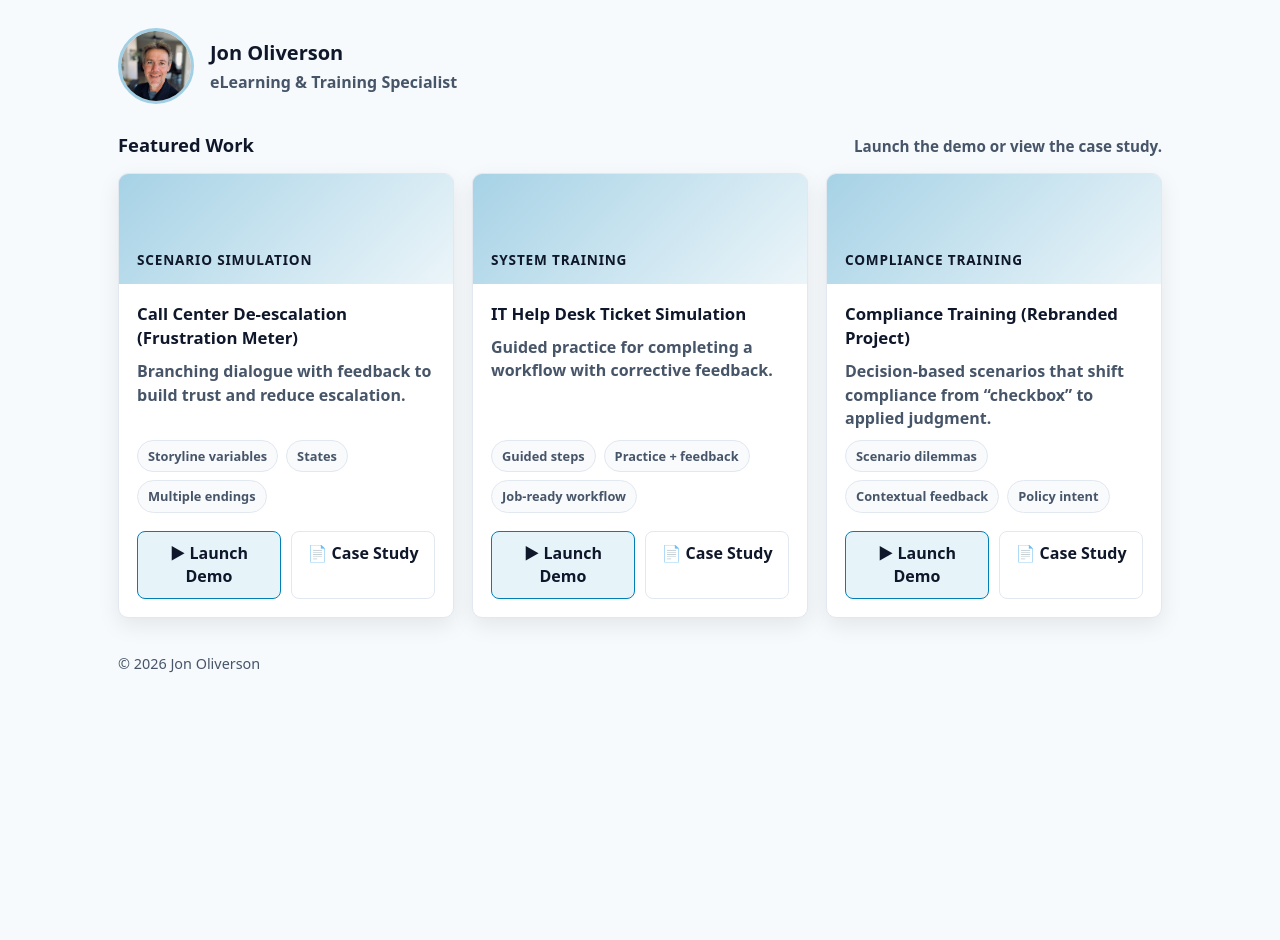
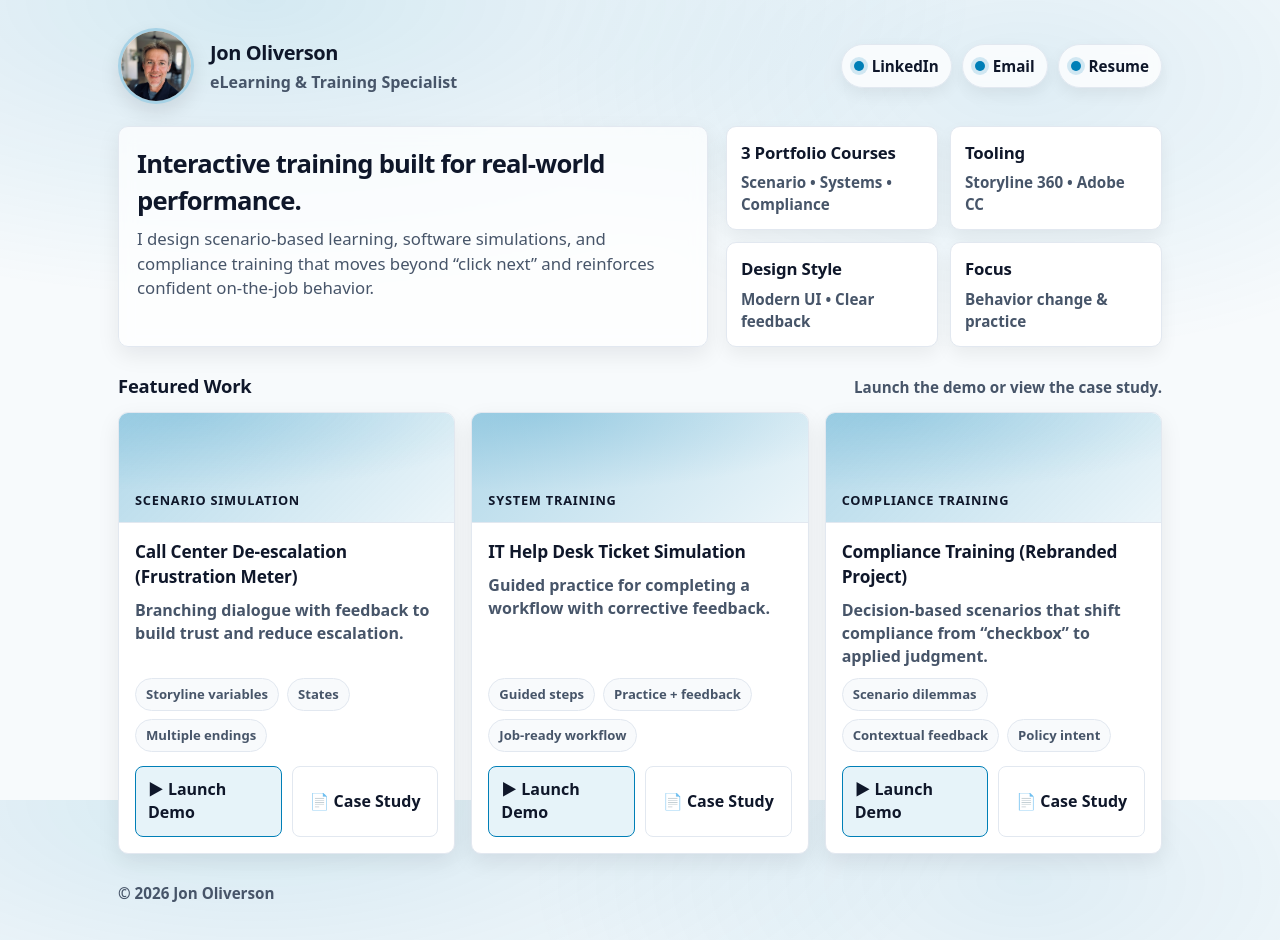
Before and after one commit to jonoliverson/jonoliverson.github.io, a plain HTML site: page index.html in a window 1280 px wide. Before the commit the page ends 800 px from the top, so only its background shows below. Drawn offline with Linux system fonts and the light colour scheme.

Commit message:
Update index.html

```diff
--- a/index.html
+++ b/index.html
@@ -4,6 +4,7 @@
   <meta charset="utf-8" />
   <meta name="viewport" content="width=device-width, initial-scale=1" />
   <title>Jon Oliverson | eLearning & Training Specialist</title>
+  <meta name="description" content="Portfolio of interactive eLearning and training projects (Storyline 360)." />
 
   <style>
     :root{
@@ -14,237 +15,353 @@
       --muted:#475569;
       --border:#e2e8f0;
       --shadow: 0 8px 22px rgba(2, 6, 23, .08);
-  --radius:10px;
-  --max:1080px;
+      --radius: 10px;
+      --max: 1080px;
     }
 
     *{ box-sizing:border-box; }
-
+    html, body{ height:100%; }
     body{
       margin:0;
-  font-family: ui-sans-serif, system-ui, -apple-system, Segoe UI, Roboto;
+      font-family: ui-sans-serif, system-ui, -apple-system, Segoe UI, Roboto, Helvetica, Arial, "Apple Color Emoji", "Segoe UI Emoji";
       color:var(--text);
-  background:var(--bg);
+      background:
+        radial-gradient(1200px 500px at 20% 0%, rgba(0,127,183,.14), transparent 60%),
+        radial-gradient(900px 500px at 80% 10%, rgba(0,127,183,.10), transparent 55%),
+        var(--bg);
       line-height:1.45;
     }
 
-a{ text-decoration:none; color:inherit; }
-
-.wrap{
-  max-width:var(--max);
-  margin:0 auto;
-  padding:28px 18px 56px;
-}
+    a{ color:inherit; text-decoration:none; }
+    .wrap{ max-width:var(--max); margin:0 auto; padding:28px 18px 56px; }
 
     /* Header */
-
     .top{
       display:flex;
+      gap:18px;
+      align-items:center;
       justify-content:space-between;
-  align-items:center;
-  margin-bottom:28px;
+      margin-bottom:22px;
     }
 
     .brand{
       display:flex;
+      gap:16px;
       align-items:center;
-  gap:16px;
+      min-width: 280px;
     }
 
     .headshot{
-  width:76px;
-  height:76px;
+      width:76px; height:76px;
       border-radius:50%;
       border:3px solid rgba(0,127,183,.35);
+      box-shadow: 0 8px 20px rgba(2,6,23,.10);
       object-fit:cover;
+      background:#fff;
     }
 
     .title h1{
       margin:0;
       font-size:1.25rem;
+      letter-spacing:-0.02em;
     }
-
     .title p{
       margin:4px 0 0;
       color:var(--muted);
       font-weight:600;
     }
 
-/* Section */
+    .actions{
+      display:flex;
+      gap:10px;
+      flex-wrap:wrap;
+      justify-content:flex-end;
+    }
 
+    .chip{
+      display:inline-flex;
+      align-items:center;
+      gap:8px;
+      padding:10px 12px;
+      border:1px solid var(--border);
+      background:rgba(255,255,255,.75);
+      backdrop-filter: blur(6px);
+      border-radius:999px;
+      box-shadow: 0 6px 16px rgba(2,6,23,.06);
+      color:var(--muted);
+      font-weight:700;
+      font-size:.95rem;
+    }
+
+    .chip strong{ color:var(--text); }
+    .dot{
+      width:10px; height:10px; border-radius:50%;
+      background:var(--accent);
+      box-shadow: 0 0 0 4px rgba(0,127,183,.16);
+    }
+
+    /* Hero */
+    .hero{
+      display:grid;
+      grid-template-columns: 1.15fr .85fr;
+      gap:18px;
+      align-items:stretch;
+      margin: 18px 0 26px;
+    }
+
+    .heroCard{
+      background:rgba(255,255,255,.72);
+      border:1px solid var(--border);
+      border-radius: var(--radius);
+      box-shadow: var(--shadow);
+      padding:18px 18px;
+      backdrop-filter: blur(8px);
+    }
+
+    .heroCard h2{
+      margin:0 0 8px;
+      font-size:1.6rem;
+      letter-spacing:-0.03em;
+    }
+
+    .heroCard p{
+      margin:0;
+      color:var(--muted);
+      font-size:1.05rem;
+    }
+
+    .stats{
+      display:grid;
+      grid-template-columns: 1fr 1fr;
+      gap:12px;
+      height:100%;
+    }
+
+    .stat{
+      background: var(--card);
+      border:1px solid var(--border);
+      border-radius: var(--radius);
+      padding:14px 14px;
+      box-shadow: 0 8px 18px rgba(2,6,23,.06);
+    }
+    .stat .k{
+      font-weight:900;
+      font-size:1.05rem;
+      letter-spacing:-0.01em;
+    }
+    .stat .v{
+      margin-top:6px;
+      color:var(--muted);
+      font-weight:700;
+      font-size:.95rem;
+    }
+
+    /* Grid */
     .sectionTitle{
       display:flex;
+      align-items:baseline;
       justify-content:space-between;
-  align-items:baseline;
-  margin-bottom:14px;
+      gap:12px;
+      margin: 10px 0 12px;
     }
-
     .sectionTitle h3{
       margin:0;
       font-size:1.15rem;
+      letter-spacing:-0.01em;
     }
-
     .sectionTitle span{
       color:var(--muted);
+      font-weight:700;
       font-size:.95rem;
-  font-weight:600;
     }
-
-/* Grid */
 
     .grid{
       display:grid;
-  grid-template-columns:repeat(3, 1fr);
-  gap:18px;
+      grid-template-columns: repeat(3, minmax(0, 1fr));
+      gap:16px;
     }
 
-/* Card */
-
     .card{
-  background:var(--card);
+      background: var(--card);
       border:1px solid var(--border);
-  border-radius:var(--radius);
-  box-shadow:var(--shadow);
+      border-radius: var(--radius);
+      box-shadow: var(--shadow);
       overflow:hidden;
       display:flex;
       flex-direction:column;
+      min-height: 280px;
     }
 
-/* Gradient Header */
-
+    /* Gradient header + text inside */
     .thumb{
       height:110px;
-  background:linear-gradient(
-    135deg,
-    rgba(0,127,183,.35),
-    rgba(0,127,183,.08)
-  );
+      background:
+        linear-gradient(135deg, rgba(0,127,183,.30), rgba(0,127,183,.08)),
+        radial-gradient(500px 120px at 20% 0%, rgba(0,127,183,.18), transparent 65%),
+        #ffffff;
+      border-bottom:1px solid var(--border);
       position:relative;
     }
 
     .thumbHeader{
       position:absolute;
-  bottom:14px;
-  left:18px;
+      left:16px;
+      bottom:12px;
+      right:16px;
     }
 
     .thumbKicker{
-  font-size:.85rem;
-  font-weight:800;
+      font-size:.80rem;
+      font-weight:900;
       letter-spacing:.06em;
       text-transform:uppercase;
-  color:#0f172a;
+      color:var(--text);
     }
 
-/* Content */
-
-.content{
-  padding:18px;
-  display:flex;
-  flex-direction:column;
-  gap:10px;
-  flex:1;
-}
-
-.content h4{
-  margin:0;
-  font-size:1.05rem;
-}
-
-.content p{
-  margin:0;
-  color:var(--muted);
-  font-weight:600;
-}
+    .content{ padding:16px 16px 14px; flex:1; display:flex; flex-direction:column; gap:10px;}
+    .content h4{ margin:0; font-size:1.08rem; letter-spacing:-0.01em;}
+    .content p{ margin:0; color:var(--muted); font-weight:600; }
 
     .meta{
       display:flex;
+      gap:8px;
       flex-wrap:wrap;
-  gap:8px;
       margin-top:auto;
     }
-
     .pill{
       border:1px solid var(--border);
+      color: var(--muted);
       background:#f8fafc;
       padding:6px 10px;
       border-radius:20px;
-  font-size:.8rem;
-  font-weight:700;
-  color:var(--muted);
+      font-size:.82rem;
+      font-weight:800;
     }
-
-/* Buttons */
 
     .buttons{
       display:flex;
       gap:10px;
-  padding:0 18px 18px;
+      padding: 0 16px 16px;
     }
 
     .btn{
       flex:1;
-  padding:10px 12px;
-  border-radius:8px;
+      display:inline-flex;
+      align-items:center;
+      justify-content:center;
+      gap:8px;
+      padding:11px 12px;
+      border-radius: 8px;
       border:1px solid var(--border);
-  font-weight:800;
-  text-align:center;
       background:#ffffff;
-  transition:background .15s ease, border-color .15s ease;
+      font-weight:900;
+      cursor:pointer;
+      transition: border-color .12s ease, background .12s ease;
+      user-select:none;
     }
 
     .btn:hover{
-  border-color:var(--accent);
-  background:#f1f7fb;
+      border-color: var(--accent);
+      background: #f4f8fb;
     }
 
     .btnPrimary{
-  border-color:var(--accent);
-  background:#e6f3f9;
+      border-color: var(--accent);
+      background: #e6f3f9;
     }
 
     footer{
-  margin-top:36px;
-  color:var(--muted);
-  font-size:.9rem;
+      margin-top:28px;
+      color: var(--muted);
+      font-weight:700;
+      font-size:.95rem;
+      display:flex;
+      justify-content:space-between;
+      gap:12px;
+      flex-wrap:wrap;
     }
+    footer a{ color: var(--accent); font-weight:900; }
 
     /* Responsive */
-
-@media (max-width:940px){
-  .grid{ grid-template-columns:1fr; }
-  .top{ flex-direction:column; gap:18px; align-items:flex-start; }
+    @media (max-width: 940px){
+      .hero{ grid-template-columns: 1fr; }
+      .grid{ grid-template-columns: 1fr; }
+      .top{ flex-direction:column; align-items:flex-start; }
+      .actions{ justify-content:flex-start; }
     }
   </style>
 </head>
 
 <body>
-
   <div class="wrap">
-
+    <!-- Top bar -->
     <div class="top">
       <div class="brand">
-    <img class="headshot" src="assets/joliverson.jpg" alt="Jon Oliverson">
+        <img class="headshot" src="assets/joliverson.jpg" alt="Jon Oliverson" />
         <div class="title">
           <h1>Jon Oliverson</h1>
-      <p>eLearning & Training Specialist</p>
+          <p>eLearning &amp; Training Specialist</p>
+        </div>
+      </div>
+
+      <div class="actions">
+        <!-- Replace these with your real links -->
+        <a class="chip" href="#" aria-label="LinkedIn link">
+          <span class="dot"></span>
+          <strong>LinkedIn</strong>
+        </a>
+        <a class="chip" href="#" aria-label="Email link">
+          <span class="dot"></span>
+          <strong>Email</strong>
+        </a>
+        <a class="chip" href="#" aria-label="Download resume">
+          <span class="dot"></span>
+          <strong>Resume</strong>
+        </a>
+      </div>
+    </div>
+
+    <!-- Hero -->
+    <div class="hero">
+      <div class="heroCard">
+        <h2>Interactive training built for real-world performance.</h2>
+        <p>
+          I design scenario-based learning, software simulations, and compliance training that moves beyond “click next”
+          and reinforces confident on-the-job behavior.
+        </p>
+      </div>
+
+      <div class="stats">
+        <div class="stat">
+          <div class="k">3 Portfolio Courses</div>
+          <div class="v">Scenario • Systems • Compliance</div>
+        </div>
+        <div class="stat">
+          <div class="k">Tooling</div>
+          <div class="v">Storyline 360 • Adobe CC</div>
+        </div>
+        <div class="stat">
+          <div class="k">Design Style</div>
+          <div class="v">Modern UI • Clear feedback</div>
+        </div>
+        <div class="stat">
+          <div class="k">Focus</div>
+          <div class="v">Behavior change &amp; practice</div>
         </div>
       </div>
     </div>
 
+    <!-- Projects -->
     <div class="sectionTitle">
       <h3>Featured Work</h3>
       <span>Launch the demo or view the case study.</span>
     </div>
 
     <div class="grid">
-
-<!-- Call Center -->
+      <!-- 1) Call Center Sim -->
       <div class="card">
         <div class="thumb">
-    <div class="thumbHeader">
-      <div class="thumbKicker">Scenario Simulation</div>
-    </div>
+          <div class="thumbHeader"><div class="thumbKicker">Scenario Simulation</div></div>
         </div>
         <div class="content">
           <h4>Call Center De-escalation (Frustration Meter)</h4>
@@ -256,17 +373,15 @@ footer{
           </div>
         </div>
         <div class="buttons">
-    <a class="btn btnPrimary" href="call-center-sim/story.html" target="_blank">▶ Launch Demo</a>
+          <a class="btn btnPrimary" href="call-center-sim/story.html" target="_blank" rel="noopener noreferrer">▶ Launch Demo</a>
           <a class="btn" href="call-center-sim/case-study.html">📄 Case Study</a>
         </div>
       </div>
 
-<!-- System Training -->
+      <!-- 2) System Training -->
       <div class="card">
         <div class="thumb">
-    <div class="thumbHeader">
-      <div class="thumbKicker">System Training</div>
-    </div>
+          <div class="thumbHeader"><div class="thumbKicker">System Training</div></div>
         </div>
         <div class="content">
           <h4>IT Help Desk Ticket Simulation</h4>
@@ -278,17 +393,15 @@ footer{
           </div>
         </div>
         <div class="buttons">
-    <a class="btn btnPrimary" href="system-training/story.html" target="_blank">▶ Launch Demo</a>
+          <a class="btn btnPrimary" href="system-training/story.html" target="_blank" rel="noopener noreferrer">▶ Launch Demo</a>
           <a class="btn" href="system-training/case-study.html">📄 Case Study</a>
         </div>
       </div>
 
-<!-- Compliance -->
+      <!-- 3) Compliance Training -->
       <div class="card">
         <div class="thumb">
-    <div class="thumbHeader">
-      <div class="thumbKicker">Compliance Training</div>
-    </div>
+          <div class="thumbHeader"><div class="thumbKicker">Compliance Training</div></div>
         </div>
         <div class="content">
           <h4>Compliance Training (Rebranded Project)</h4>
@@ -300,22 +413,19 @@ footer{
           </div>
         </div>
         <div class="buttons">
-    <a class="btn btnPrimary" href="compliance-training/story.html" target="_blank">▶ Launch Demo</a>
+          <a class="btn btnPrimary" href="compliance-training/story.html" target="_blank" rel="noopener noreferrer">▶ Launch Demo</a>
           <a class="btn" href="compliance-training/case-study.html">📄 Case Study</a>
         </div>
       </div>
-
     </div>
 
     <footer>
-  © <span id="year"></span> Jon Oliverson
+      <div>© <span id="year"></span> Jon Oliverson</div>
     </footer>
-
   </div>
 
   <script>
     document.getElementById("year").textContent = new Date().getFullYear();
   </script>
-
 </body>
 </html>
```
Lines whose indentation alone changed are shown as unchanged.
